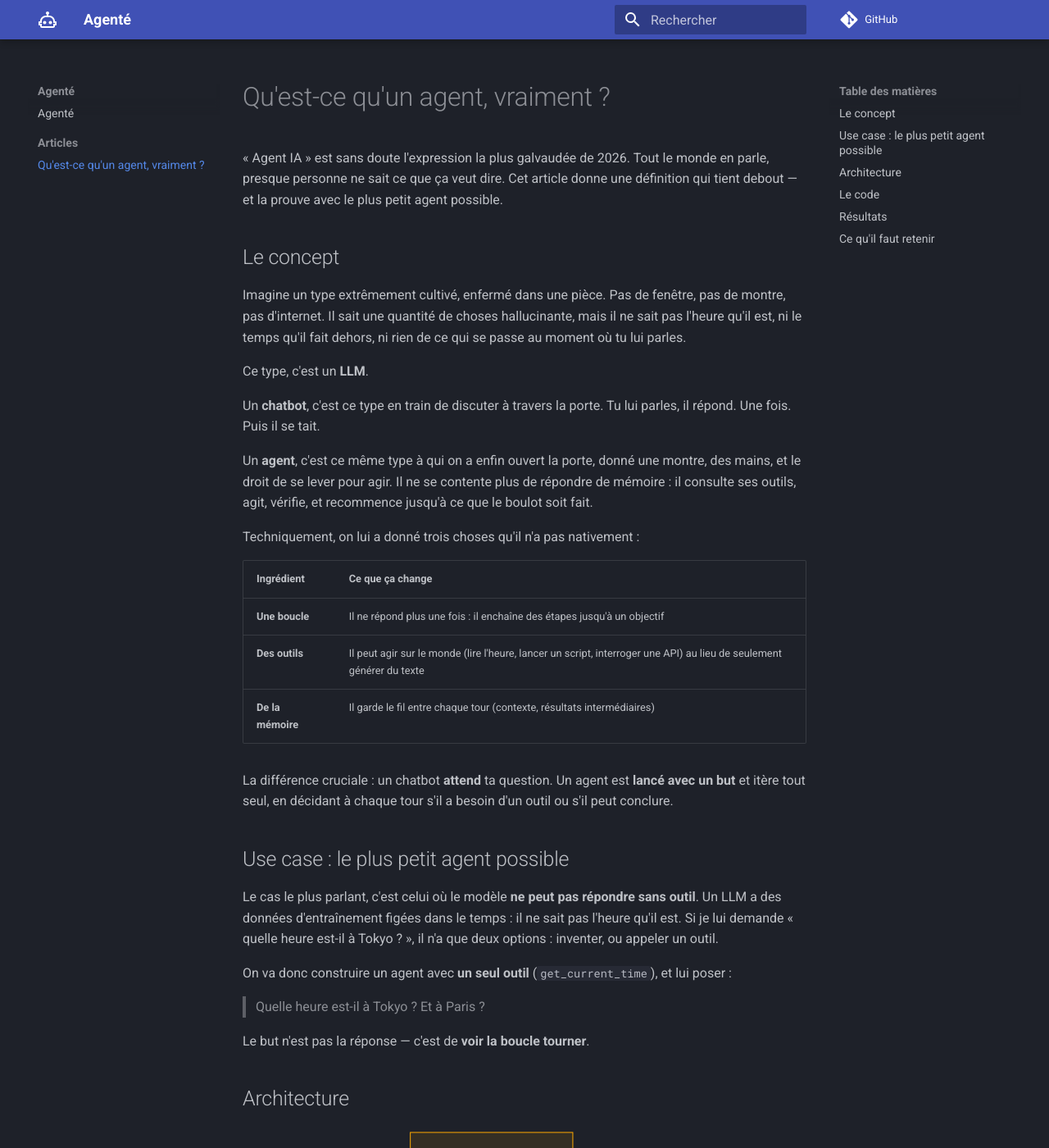
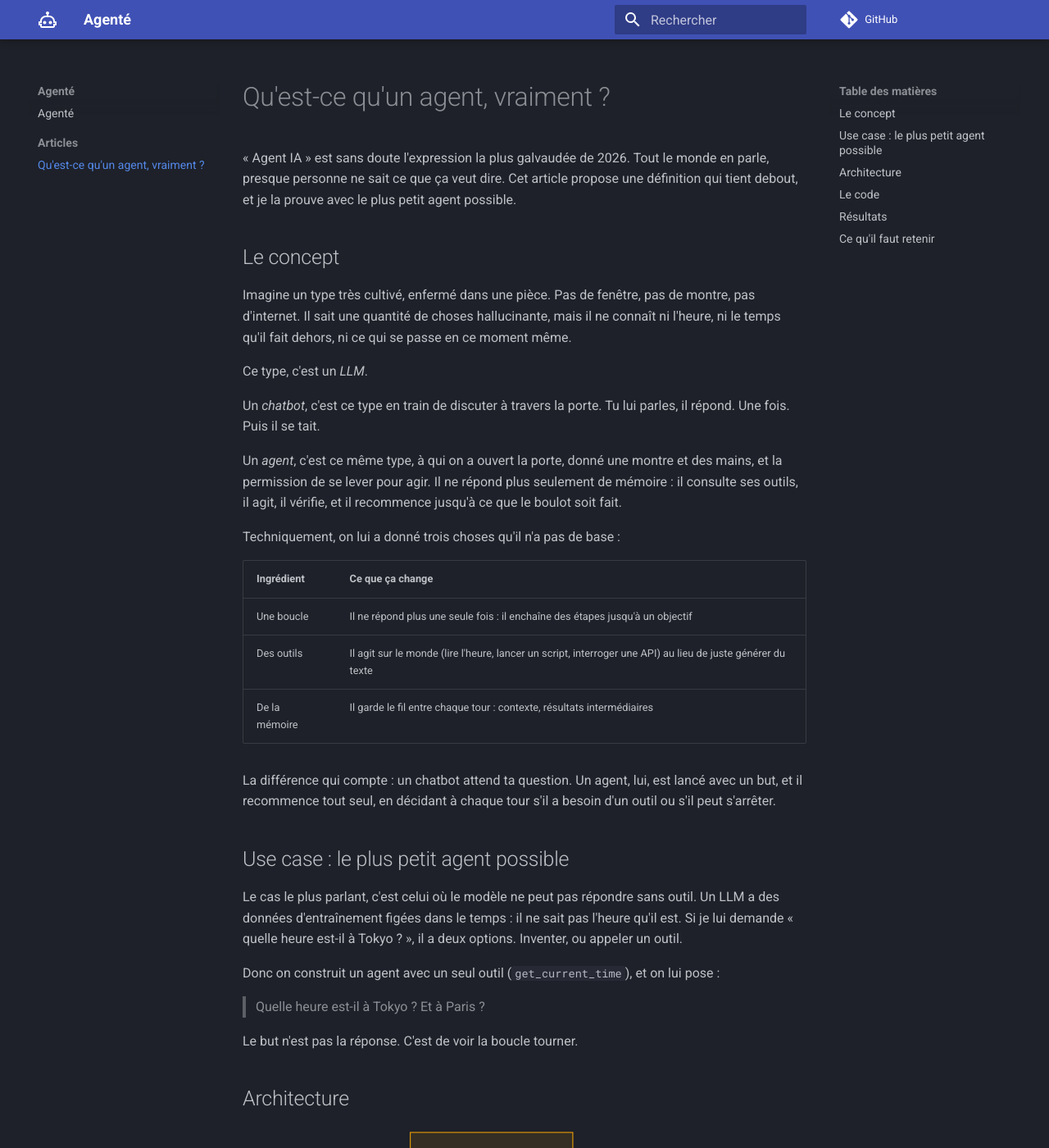
Before and after one commit to cedzer0/agente, an MkDocs documentation site: the page built from docs/articles/001-qu-est-ce-qu-un-agent.md, in a window 1280 px wide and 1400 px high. Shown: the whole window at 82% size. Built offline with MkDocs 1.6.1 and Material for MkDocs 9.7.7, drawn with Linux system fonts in a browser that asks for light colours; comment, search, counter and statistics services are not loaded; some of the changed text lies outside the part shown.

Commit message:
001: passe anti-IA (retrait em dash, boldface mécanique, jargon)

````diff
--- a/docs/articles/001-qu-est-ce-qu-un-agent.md
+++ b/docs/articles/001-qu-est-ce-qu-un-agent.md
@@ -1,49 +1,49 @@
 # Qu'est-ce qu'un agent, vraiment ?
 
 « Agent IA » est sans doute l'expression la plus galvaudée de 2026. Tout le monde en
-parle, presque personne ne sait ce que ça veut dire. Cet article donne une définition qui
-tient debout — et la prouve avec le plus petit agent possible.
+parle, presque personne ne sait ce que ça veut dire. Cet article propose une définition
+qui tient debout, et je la prouve avec le plus petit agent possible.
 
 ## Le concept
 
-Imagine un type extrêmement cultivé, enfermé dans une pièce. Pas de fenêtre, pas de
-montre, pas d'internet. Il sait une quantité de choses hallucinante, mais il ne sait pas
-l'heure qu'il est, ni le temps qu'il fait dehors, ni rien de ce qui se passe au moment où
-tu lui parles.
+Imagine un type très cultivé, enfermé dans une pièce. Pas de fenêtre, pas de montre, pas
+d'internet. Il sait une quantité de choses hallucinante, mais il ne connaît ni l'heure, ni
+le temps qu'il fait dehors, ni ce qui se passe en ce moment même.
 
-Ce type, c'est un **LLM**.
+Ce type, c'est un *LLM*.
 
-Un **chatbot**, c'est ce type en train de discuter à travers la porte. Tu lui parles, il
+Un *chatbot*, c'est ce type en train de discuter à travers la porte. Tu lui parles, il
 répond. Une fois. Puis il se tait.
 
-Un **agent**, c'est ce même type à qui on a enfin ouvert la porte, donné une montre, des
-mains, et le droit de se lever pour agir. Il ne se contente plus de répondre de mémoire :
-il consulte ses outils, agit, vérifie, et recommence jusqu'à ce que le boulot soit fait.
+Un *agent*, c'est ce même type, à qui on a ouvert la porte, donné une montre et des mains,
+et la permission de se lever pour agir. Il ne répond plus seulement de mémoire : il
+consulte ses outils, il agit, il vérifie, et il recommence jusqu'à ce que le boulot soit
+fait.
 
-Techniquement, on lui a donné trois choses qu'il n'a pas nativement :
+Techniquement, on lui a donné trois choses qu'il n'a pas de base :
 
 | Ingrédient | Ce que ça change |
 |------------|------------------|
-| **Une boucle** | Il ne répond plus une fois : il enchaîne des étapes jusqu'à un objectif |
-| **Des outils** | Il peut agir sur le monde (lire l'heure, lancer un script, interroger une API) au lieu de seulement générer du texte |
-| **De la mémoire** | Il garde le fil entre chaque tour (contexte, résultats intermédiaires) |
+| Une boucle | Il ne répond plus une seule fois : il enchaîne des étapes jusqu'à un objectif |
+| Des outils | Il agit sur le monde (lire l'heure, lancer un script, interroger une API) au lieu de juste générer du texte |
+| De la mémoire | Il garde le fil entre chaque tour : contexte, résultats intermédiaires |
 
-La différence cruciale : un chatbot **attend** ta question. Un agent est **lancé avec un
-but** et itère tout seul, en décidant à chaque tour s'il a besoin d'un outil ou s'il peut
-conclure.
+La différence qui compte : un chatbot attend ta question. Un agent, lui, est lancé avec un
+but, et il recommence tout seul, en décidant à chaque tour s'il a besoin d'un outil ou
+s'il peut s'arrêter.
 
 ## Use case : le plus petit agent possible
 
-Le cas le plus parlant, c'est celui où le modèle **ne peut pas répondre sans outil**. Un
-LLM a des données d'entraînement figées dans le temps : il ne sait pas l'heure qu'il est.
-Si je lui demande « quelle heure est-il à Tokyo ? », il n'a que deux options : inventer,
-ou appeler un outil.
+Le cas le plus parlant, c'est celui où le modèle ne peut pas répondre sans outil. Un LLM
+a des données d'entraînement figées dans le temps : il ne sait pas l'heure qu'il est. Si
+je lui demande « quelle heure est-il à Tokyo ? », il a deux options. Inventer, ou appeler
+un outil.
 
-On va donc construire un agent avec **un seul outil** (`get_current_time`), et lui poser :
+Donc on construit un agent avec un seul outil (`get_current_time`), et on lui pose :
 
 > Quelle heure est-il à Tokyo ? Et à Paris ?
 
-Le but n'est pas la réponse — c'est de **voir la boucle tourner**.
+Le but n'est pas la réponse. C'est de voir la boucle tourner.
 
 ## Architecture
 
@@ -142,15 +141,15 @@ if __name__ == "__main__":
     run("Quelle heure est-il à Tokyo ? Et à Paris ?")
 ```
 
-Trois choses à remarquer :
+Trois choses à voir :
 
-1. **L'outil est décrit en texte** (`"description"`) — c'est comme ça que le modèle *sait*
-   qu'il existe et quand s'en servir. On ne code pas l'outil « dans » le modèle, on le lui
-   *présente*.
-2. **L'historique est conservé** (`messages.append`) — chaque résultat d'outil est réinjecté
-   dans le contexte du tour suivant. C'est la mémoire.
-3. **Le modèle décide** (`tool_choice: "auto"`) — on ne lui impose pas d'appeler l'outil,
-   il choisit à chaque tour entre « appeler » et « conclure ».
+1. L'outil est décrit en texte (`"description"`). C'est comme ça que le modèle sait qu'il
+   existe et quand s'en servir. On ne code pas l'outil « dans » le modèle, on le lui
+   présente.
+2. L'historique est conservé (`messages.append`). Chaque résultat d'outil revient dans le
+   contexte du tour suivant. C'est la mémoire.
+3. Le modèle décide (`tool_choice: "auto"`). On ne lui impose pas d'appeler l'outil, il
+   choisit à chaque tour entre appeler et conclure.
 
 ## Résultats
 
@@ -164,19 +163,19 @@ Exécution réelle, avec `deepseek-v4-pro` :
 [tour 2] réponse finale : À Tokyo, il est 05h32 (mardi). À Paris, il est 22h32 (lundi).
 ```
 
-Ce qu'il faut lire dans cette trace :
+Ce qu'il faut voir dans cette trace :
 
-- Le modèle **n'a pas répondu directement** — il a d'abord reconnu qu'il lui manquait une
-  information, et il a appelé l'outil. C'est *ça*, un agent.
-- Il a fait **deux appels distincts** (Tokyo, puis Paris), parce que la question contenait
-  deux sous-questions. Personne ne le lui a demandé : la boucle s'est enchaînée seule.
-- Ce n'est qu'au **tour 2**, une fois qu'il avait les deux heures, qu'il a produit la
-  réponse finale.
+- Le modèle n'a pas répondu direct. Il a d'abord reconnu qu'il lui manquait une info, et
+  il a appelé l'outil. Ça, c'est un agent.
+- Il a fait deux appels distincts (Tokyo, puis Paris), parce que la question contenait deux
+  sous-questions. Personne ne le lui a demandé, la boucle s'est enchaînée seule.
+- Ce n'est qu'au tour 2, une fois les deux heures en poche, qu'il a produit la réponse
+  finale.
 
 ## Ce qu'il faut retenir
 
-> **Un agent = un LLM + une boucle + des outils + de la mémoire, lancé vers un objectif.**
+> Un agent = un LLM + une boucle + des outils + de la mémoire, lancé vers un objectif.
 
-Un chatbot répond *une fois*. Un agent *agit*, observe le résultat, et recommence jusqu'à
-ce que ce soit fini. Tout le reste — orchestration multi-agents, planification, mémoire à
-long terme — est une extension de cette boucle de base, pas un concept différent.
+Un chatbot répond une fois. Un agent agit, regarde le résultat, et recommence jusqu'à ce
+que ce soit fini. Le reste (orchestration multi-agents, planification, mémoire à long
+terme), c'est de l'extension de cette boucle de base. Pas un concept différent.
````
Also changed, not shown: other parts of docs/articles/001-qu-est-ce-qu-un-agent.md (+3 -4 lines).
